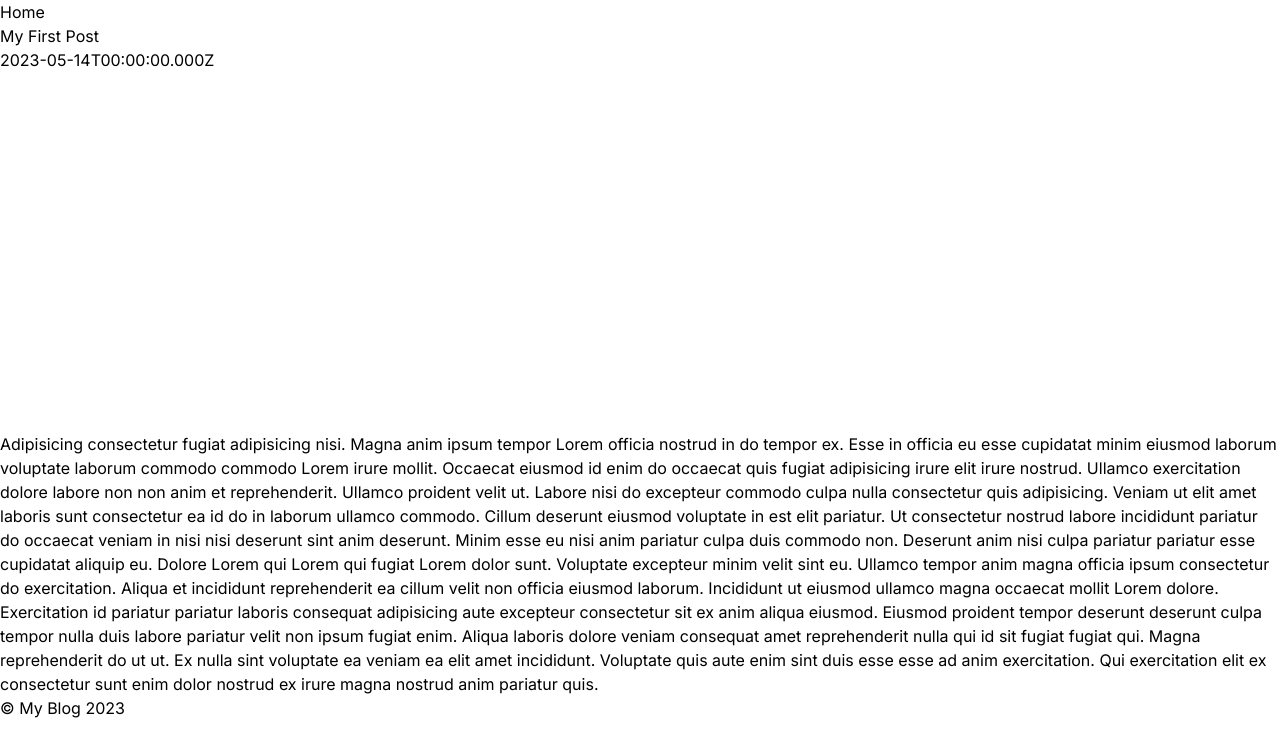
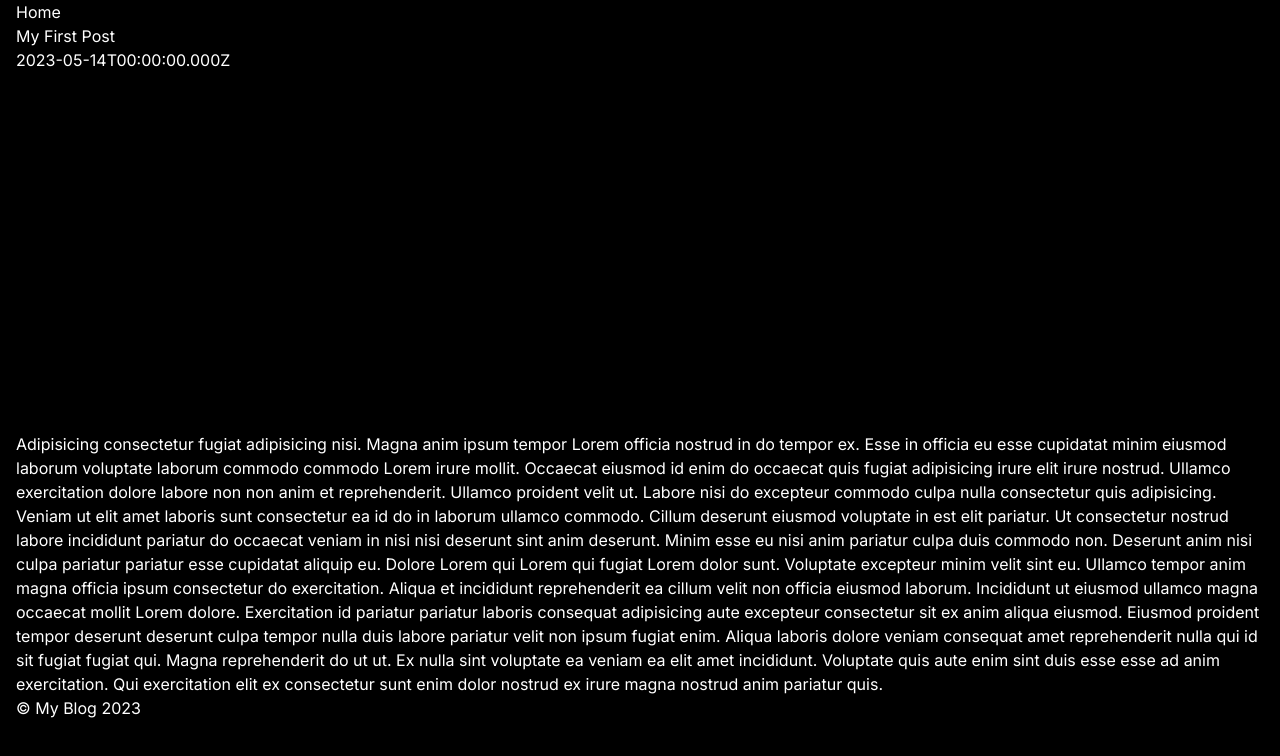
Before and after one commit to elastic/ai.elastic.co, a Next.js app: page /posts/20230514-my-first-post in a window 1280 px wide. Shown: the top 756 px of the page. Built offline with nearby package versions, Linux system fonts and the light colour scheme.

Commit message:
Background/text and basic container

```diff
--- /dev/null
+++ b/src/components/Container.jsx
@@ -0,0 +1,11 @@
+import { Inter } from "next/font/google";
+
+const inter = Inter({ subsets: ["latin"] });
+
+export default function Container({ children }) {
+  return (
+    <div className={`container md:max-w-7xl mx-auto px-4 ${inter.className}`}>
+      {children}
+    </div>
+  );
+}
--- a/src/pages/_app.js
+++ b/src/pages/_app.js
@@ -1,12 +1,10 @@
 import "@/styles/globals.css";
-import { Inter } from "next/font/google";
-
-const inter = Inter({ subsets: ["latin"] });
+import Container from "@/components/Container";
 
 export default function App({ Component, pageProps }) {
   return (
-    <div className={inter.className}>
+    <Container>
       <Component {...pageProps} />
-    </div>
+    </Container>
   );
 }
--- a/src/pages/_document.js
+++ b/src/pages/_document.js
@@ -4,7 +4,7 @@ export default function Document() {
   return (
     <Html lang="en">
       <Head />
-      <body>
+      <body className="bg-black text-white">
         <Main />
         <NextScript />
       </body>
```
